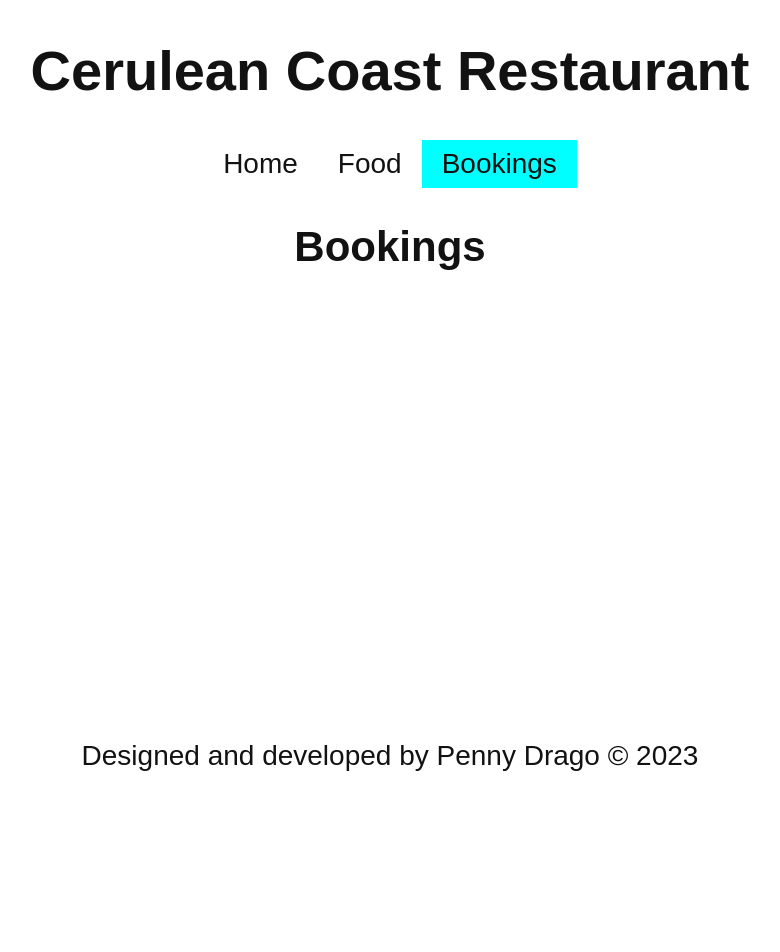
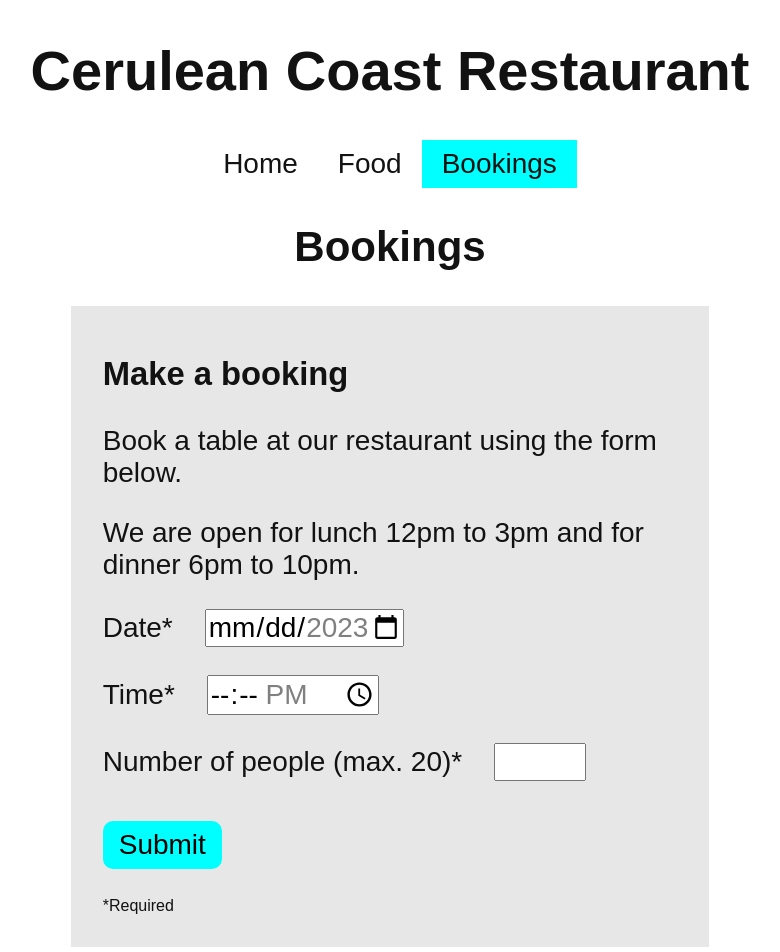
Before and after one commit to pennydrago/cerulean-coast, a React (Create React App) app: page /bookings in a window 1280 px wide. Shown: the top 952 px of the page, without its empty margins (250-1030 px from the left). Before the commit the page ends 800 px from the top, so only its background shows below. Built offline with nearby package versions, Linux system fonts and the light colour scheme.

Commit message:
Add BookingForm component and CSS styles

```diff
--- a/src/components/App.css
+++ b/src/components/App.css
@@ -24,6 +24,7 @@
 }
 
 /* NavBar component styles */
+
 .navBar {
   display: flex;
   flex-wrap: wrap;
@@ -41,6 +42,7 @@
 }
 
 /* Home component styles */
+
 .banner {
   background-image: url("../images/fabio-fistarol-vkLv1LP_xCw-unsplash.jpg");
   background-position: 50% 35%;
@@ -51,8 +53,9 @@
 }
 
 /* FoodCard component styles */
+
 .food-card {
-  border: solid 2px #121212;
+  background-color: #E7E7E7;
   display: flex;
   align-items: center;
   margin: 0rem 0rem 3rem;
@@ -71,9 +74,46 @@
   text-align: left;
 }
 
+/* BookingForm component styles */
+
+#booking-form {
+  background-color: #E7E7E7;
+  width: 67%;
+  margin: 0 auto;
+  padding: 1rem 2rem;
+  text-align: left;
+}
+
+#booking-form label {
+  margin-right: 2rem;
+}
+
+#note {
+  font-size: 1rem;
+}
+
+button {
+  padding: 0.5rem 1rem;
+  border: none;
+  background-color: aqua;
+  border-radius: 10px;
+  margin: 0.75rem 0rem;
+}
+
+#date, #time, #guests, button {
+  font-size: 1em;
+  font-family: Arial, sans-serif;
+}
+
+/* Media query styles */
+
 @media screen and (max-width: 1000px) {
   .App {
     font-size: 1.25rem;
+  }
+
+  #date, #time, #guests, button {
+    font-size: 1em;
   }
 }
 
--- /dev/null
+++ b/src/components/BookingForm.js
@@ -0,0 +1,29 @@
+import React from 'react';
+
+function BookingForm() {
+  return (
+    <div>
+      <form id="booking-form">
+        <h3>Make a booking</h3>
+        <p>Book a table at our restaurant using the form below.</p>
+        <p>We are open for lunch 12pm to 3pm and for dinner 6pm to 10pm.</p>
+        <p>
+          <label for="date">Date*</label>
+          <input type="date" id="date" name="booking_date" min="2023-07-01" max="2023-12-31" required />
+        </p>
+        <p>
+          <label for="time">Time*</label>
+          <input type="time" id="time" name="booking_time" min="12:00" max="22:00" required />
+        </p>
+        <p>
+          <label for="guests">Number of people (max. 20)*</label>
+          <input type="number" id="guests" name="booking_guests" min="1" max="20" size="5" required/>
+        </p>
+        <button>Submit</button>
+        <p id="note">*Required</p>
+      </form>
+    </div>
+  );
+}
+
+export default BookingForm;
--- a/src/components/Bookings.js
+++ b/src/components/Bookings.js
@@ -1,10 +1,12 @@
 import React from "react";
+import BookingForm from "./BookingForm";
 
 function Bookings() {
   return (
     <div>
       <div className="container">
         <h2>Bookings</h2>
+        <BookingForm />
       </div>
     </div>
   );
--- a/src/components/Home.js
+++ b/src/components/Home.js
@@ -11,7 +11,7 @@ function Home() {
         <p>We aim to create a chilled atmosphere of delicious food and stunning views over the water.</p>
         {/* Open hours */}
         <h3>Open hours</h3>
-        <p>Tuesday to Sunday</p>
+        <p>Monday to Sunday</p>
         <p>12pm to 10pm</p>
         {/* Contact details */}
         <h3>Contact us</h3>
```
